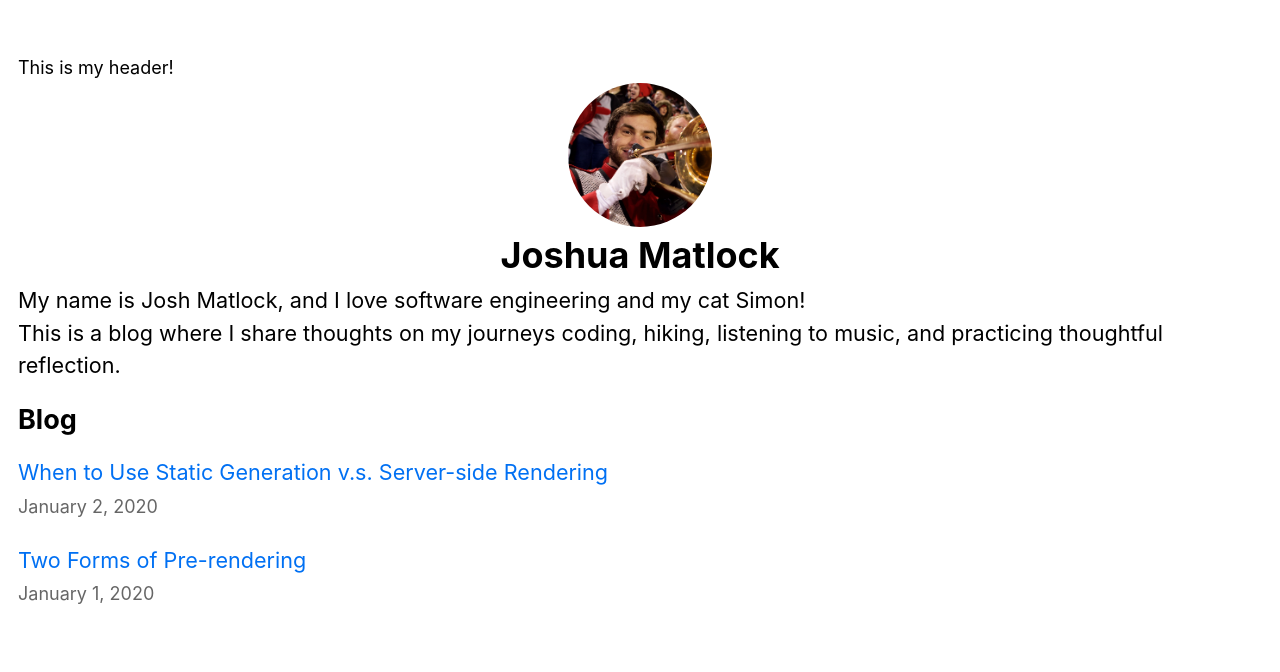
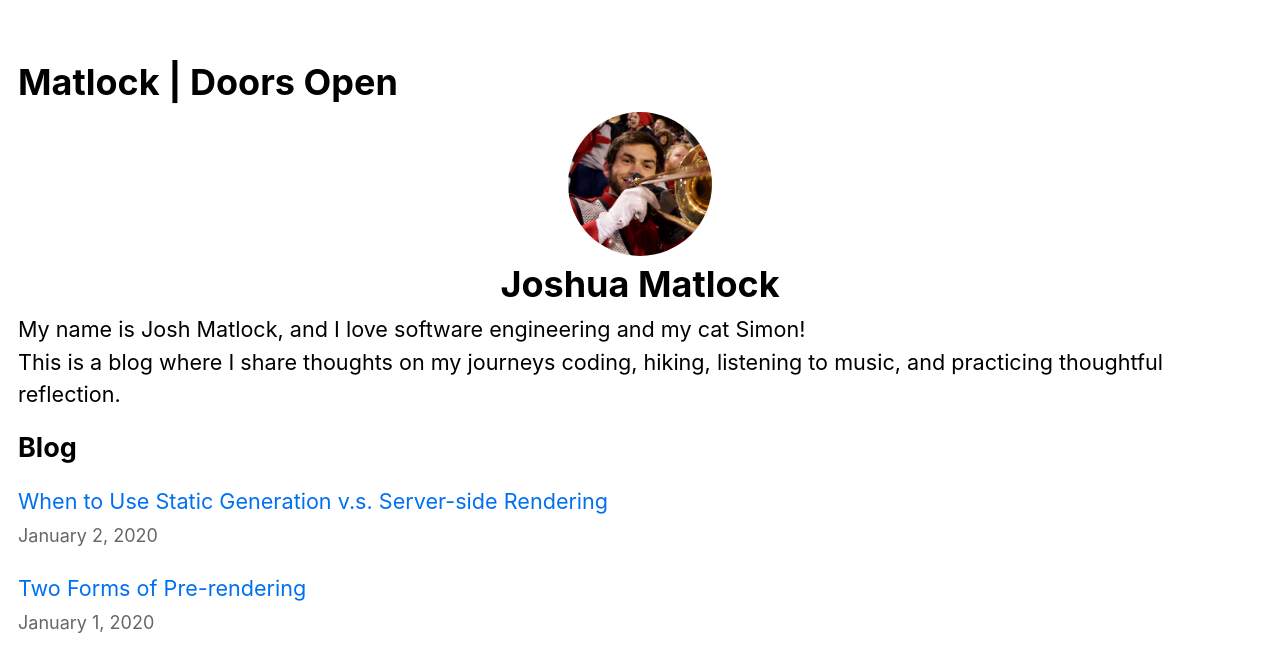
Before and after one commit to matlockdev01/nextjs-blog, a Next.js app: page / in a window 1280 px wide. Shown: the top 672 px of the page. Built offline with nearby package versions, Linux system fonts and the light colour scheme.

Commit message:
updated header styles

```diff
--- a/components/header.js
+++ b/components/header.js
@@ -1,9 +1,9 @@
 export default function Header() {
     return (
         <>
-            <nav>
-                This is my header!
-            </nav>
+            <span>
+                <h1>Matlock | Doors Open</h1>
+            </span>
         </>
     )
 }
--- /dev/null
+++ b/components/header.module.css
@@ -0,0 +1,4 @@
+.header {
+    width: 100%;
+    background-color: mediumseagreen;
+}
```
